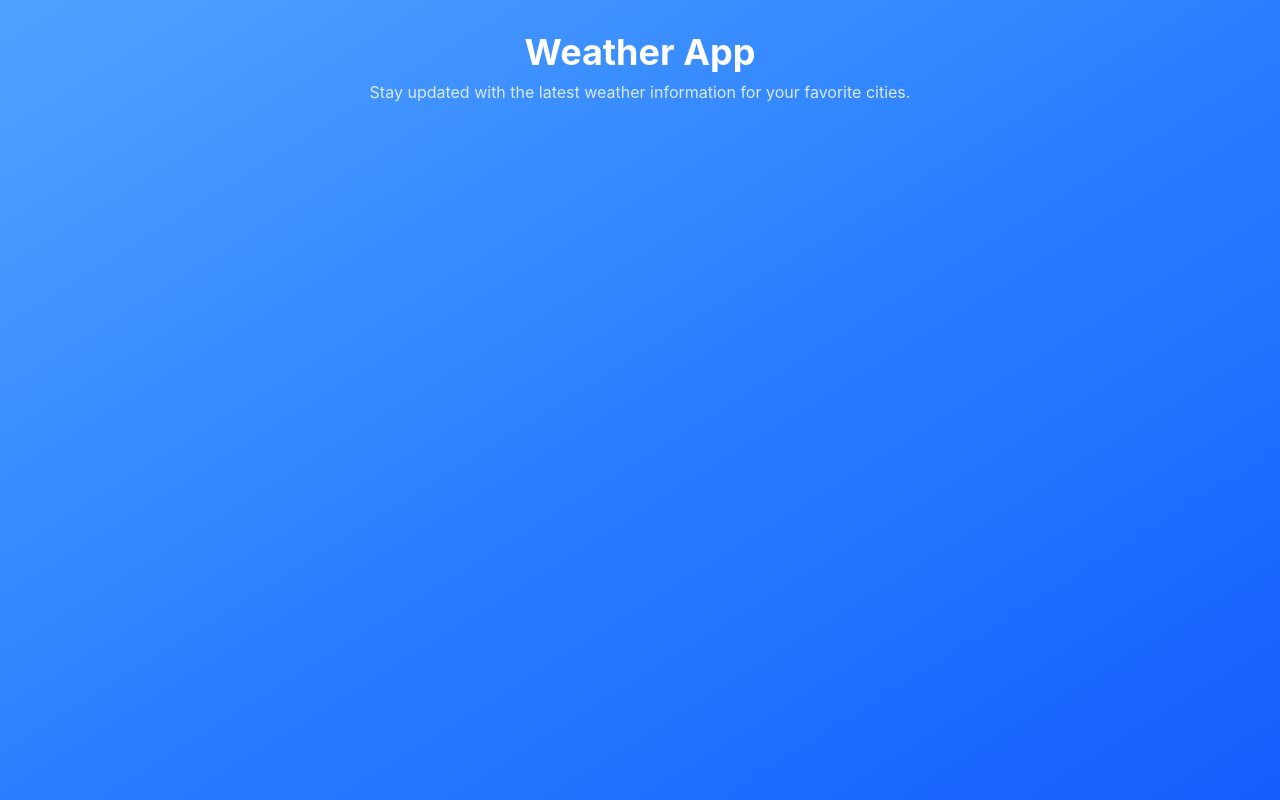
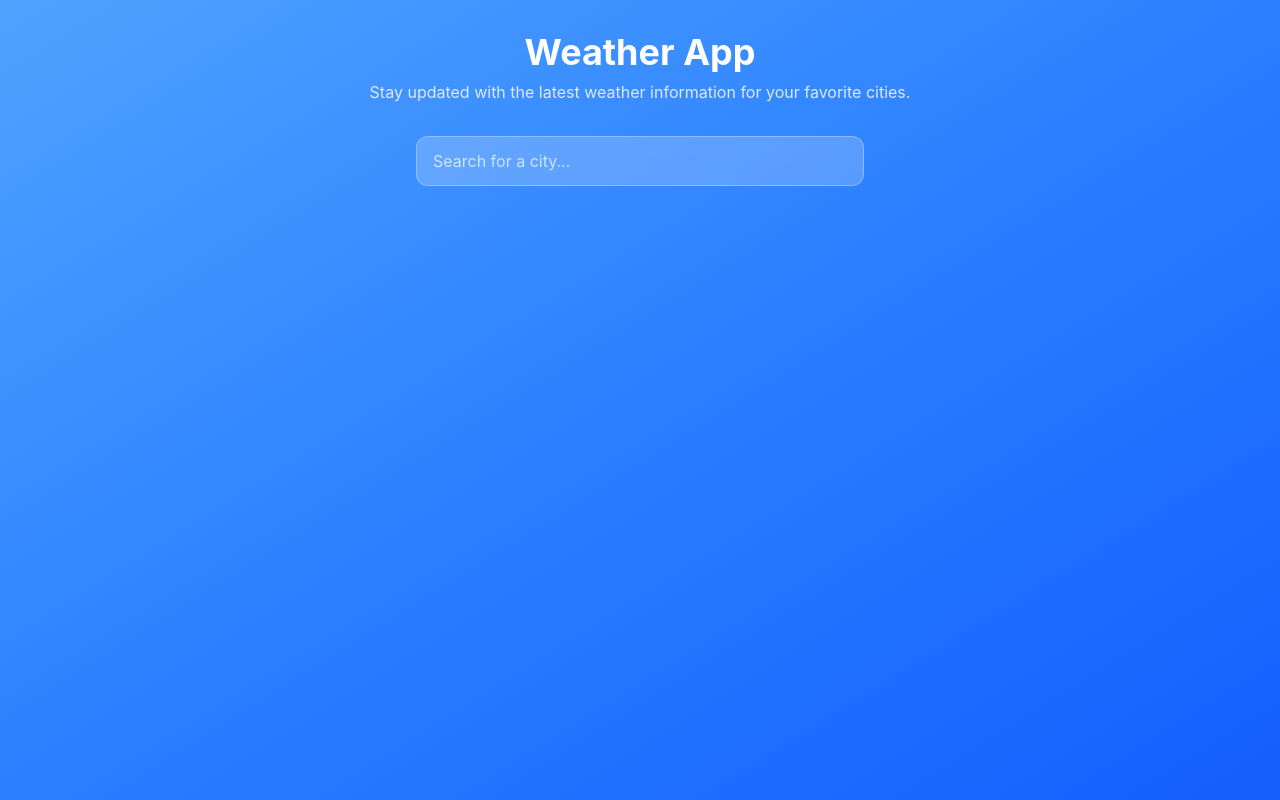
Before and after one commit to CSampebgo333/react-nextjs-projects, a React (Vite) app in the folder project-06-weather-app/: page / in a window 1280 px wide. Built offline with nearby package versions, Linux system fonts and the light colour scheme.

Commit message:
Build the Search Bar to retrieve retrieve real city names from the Open-Meteo Geocoding API

```diff
--- a/project-06-weather-app/src/components/SearchBar.jsx
+++ b/project-06-weather-app/src/components/SearchBar.jsx
@@ -1,7 +1,87 @@
+import { useState } from "react";
+
 const SearchBar = ({ onCitySelect }) => {
+
+    const [query, setQuery] = useState("");
+
+    const [suggestions, setSuggestions] = useState([]);
+
+    const handleInputChange = async (event) => {
+
+        const newQuery = event.target.value;
+
+        setQuery(newQuery);
+
+        if (newQuery.length >= 3) {
+            try {
+                //Base URL of the API
+                const baseUrl = "https://geocoding-api.open-meteo.com/v1/search";
+
+                const enCodedCityName = encodeURIComponent(newQuery);
+
+                const url = `${baseUrl}?name=${enCodedCityName}&count=5`;
+
+                const response = await fetch(url);
+
+                const data = await response.json();
+
+                if(data.results) {
+                    setSuggestions(data.results);
+                } else {
+                    setSuggestions([]);
+                }
+
+                console.log("API Response:", data);
+
+            } catch (error) {
+                console.error("Error fetching city suggestions:", error);
+                setSuggestions([]);
+            }
+        } else {
+            setSuggestions([]);
+        }
+    }
+
+    const handleSuggestionClick = (city) => {
+        setQuery(city.name);
+        setSuggestions([]);
+        onCitySelect(city);
+    }
+
     return (
-        <div>
-
+        <div className="relative max-w-md mx-auto mb-8">
+            <input
+                type="text"
+                placeholder="Search for a city..."
+                value={query}
+                onChange={handleInputChange}
+                className={
+                    "w-full pl-4 pr-4 py-3 rounded-xl bg-white/20 backdrop-blur-md border" +
+                    " border-white/30 text-white placeholder-white/70 focus:outline-none focus:ring-2" +
+                    " focus:ring-white/50 focus:border-transparent transition-all duration-300 ease-in-out"
+                }
+            >
+            </input>
+            {suggestions.length > 0 && (
+                <ul className={
+                    "absolute top-full left-0 right-0 mt-2 border border-white/30" +
+                    " bg-white/95 backdrop-blur-md rounded-xl shadow-lg z-50 overflow-hidden"
+                }>
+                    {suggestions.map((city, index) => (
+                        <li
+                            key={index}
+                            className={
+                                "px-4 py-2 text-left text-gray-700 cursor-pointer" +
+                                " hover:bg-blue-50 rounded-md transition-colors duration-200" +
+                                " ease-in-out border-b border-gray-100 last:border-b-0"
+                            }
+                            onClick={() => handleSuggestionClick(city)}
+                            >
+                            {city.name}, {city.country}
+                        </li>
+                    ))}
+                </ul>
+            )}
         </div>
     )
 }
```
